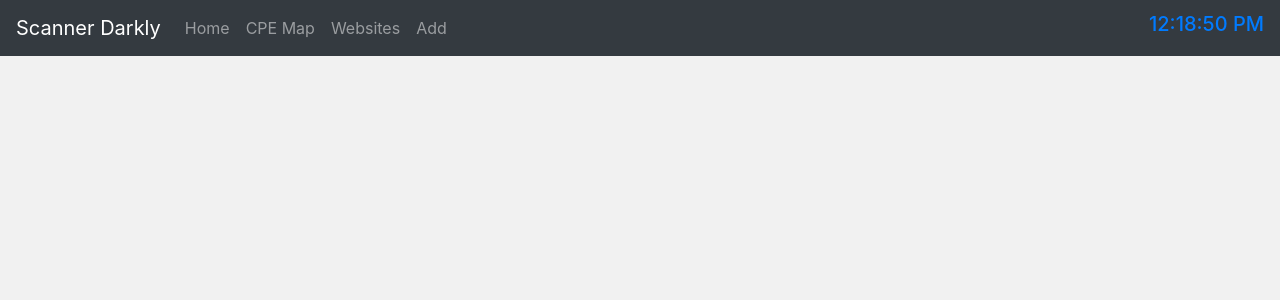
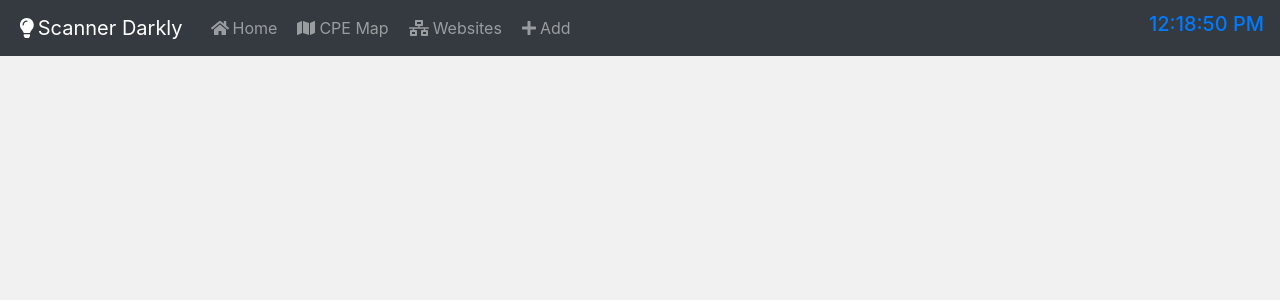
Before and after one commit to MahmoudThePeltist/ipuptimescanner_fe, a React (Create React App) app: page / in a window 1280 px wide. Shown: the top 300 px of the page. Built offline with nearby package versions, Linux system fonts and the light colour scheme.

Commit message:
FEATURE: Added fontawesome icons to navbar.

```diff
--- a/src/components/navbar/navbar.component.js
+++ b/src/components/navbar/navbar.component.js
@@ -2,6 +2,7 @@ import React, { Component } from 'react';
 import { Navbar, Nav } from 'react-bootstrap';
 import { Link } from 'react-router-dom'
 
+import { FontAwesomeIcon } from "@fortawesome/react-fontawesome";
 export class NavbarComponent extends Component {
 
     constructor(props){
@@ -30,7 +31,7 @@ export class NavbarComponent extends Component {
         return(
             <Navbar expand="lg" bg="dark" variant="dark">
 
-            <Navbar.Brand href="/">{ this.props.title }</Navbar.Brand>
+            <Navbar.Brand href="/"><FontAwesomeIcon className="mx-1" icon={ this.props.titleIcon }/>{ this.props.title }</Navbar.Brand>
 
               <Navbar.Toggle aria-controls="basic-navbar-nav" />
               <Navbar.Collapse id="basic-navbar-nav">
@@ -38,6 +39,9 @@ export class NavbarComponent extends Component {
                 <Nav className="mr-auto">
                     { this.props.links.map( link =>
                         <Link className="nav-link" key={ link.link } to={ link.link }>
+                            { link.icon ?
+                                <FontAwesomeIcon className="mx-1" icon={ link.icon }/>
+                            : false}
                             { link.title }
                         </Link>
                     ) }
```
